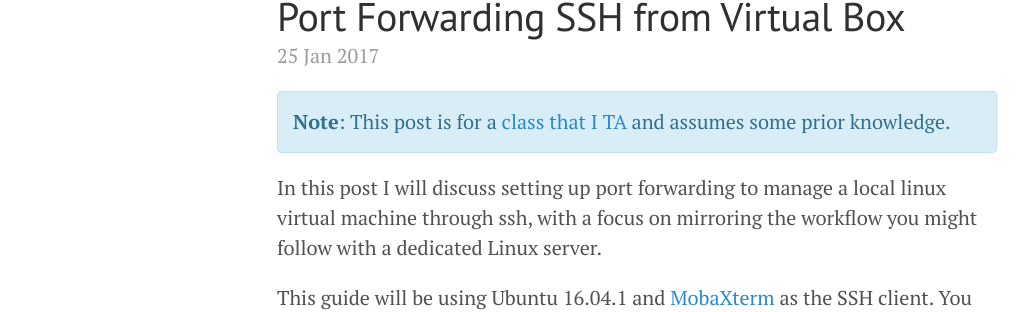
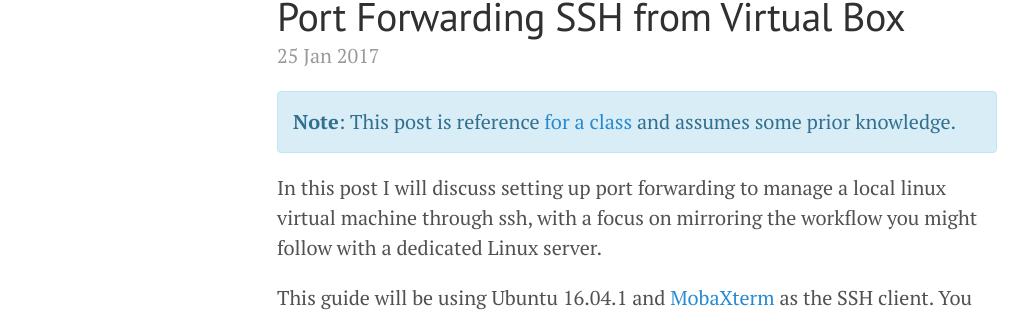
Before and after one commit to JohannesMP/com.johannesmp.blog, a Jekyll site: the page built from _posts/2017-01-25-port-forwarding-ssh-from-virtualbox.md, in a window 1280 px wide and 900 px high. Shown: the part 181-493 px from the top of the window, without its empty margins (3-1031 px from the left). Built offline with Jekyll 4.4.1, drawn with Linux system fonts in a browser that asks for light colours; nearby versions of some CDN libraries; comment, search, counter and statistics services are not loaded.

Commit message:
Update 2017-01-25-port-forwarding-ssh-from-virtualbox.md

```diff
--- a/_posts/2017-01-25-port-forwarding-ssh-from-virtualbox.md
+++ b/_posts/2017-01-25-port-forwarding-ssh-from-virtualbox.md
@@ -11,7 +11,7 @@ published: true
 comments: true
 note_class: "alert alert-info"
 note_prefix: "Note"
-note_body: "This post is for a [class that I TA](https://www.digipen.edu/coursecatalog/#CS261) and assumes some prior knowledge."
+note_body: "This post is reference [for a class](https://www.digipen.edu/coursecatalog/#CS261) and assumes some prior knowledge."
 ---
 
 In this post I will discuss setting up port forwarding to manage a local linux virtual machine through ssh, with a focus on mirroring the workflow you might follow with a dedicated Linux server.
```
